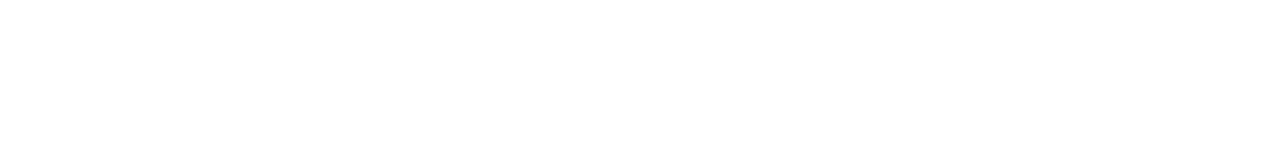
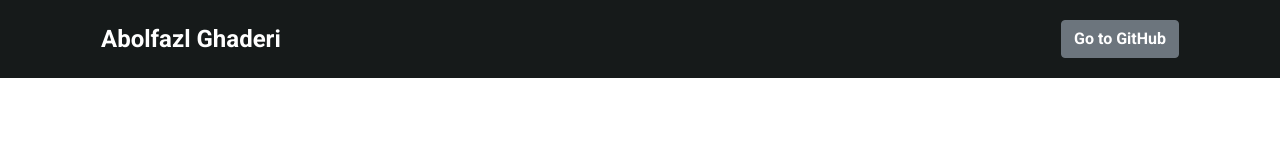
Before and after one commit to AbolfazlGhaderi/LSN-Doc, a plain HTML site: page index.html in a window 1280 px wide. Drawn offline with nearby package versions, Linux system fonts and the light colour scheme.

Commit message:
Add -> Create Navbar

```diff
--- a/index.html
+++ b/index.html
@@ -22,7 +22,66 @@
 
 <body style="font-family: 'Fira Code','Roboto';">
 
+    <div style=" background-color: #161a1a;">
 
+        <nav class="navbar navbar-dark container py-3"
+            style="font-family:'Roboto'; font-weight: bold; background-color: #161a1a;">
+            <div class="container-fluid">
+                <a class="navbar-brand" style="font-size: 24px;">Abolfazl Ghaderi</a>
+                <a  href="" class="btn btn-secondary">Go to GitHub</a>
+
+            </div>
+        </nav>
+        <!-- <div class="container">
+            <div class="text-center py-5">
+                <p style="font-family:'Roboto'; font-weight: 700; color: white;"> A view of the entire project </p>
+
+            </div>
+
+            <div class=" justify-content-center d-flex">
+
+
+                <div id="carouselExampleIndicators" class="carousel slide  w-75 h-50" data-ride="carousel">
+                    <ol class="carousel-indicators">
+                        <li data-target="#carouselExampleIndicators" data-slide-to="0" class="active"></li>
+                        <li data-target="#carouselExampleIndicators" data-slide-to="1"></li>
+                        <li data-target="#carouselExampleIndicators" data-slide-to="2"></li>
+                        <li data-target="#carouselExampleIndicators" data-slide-to="3"></li>
+                        <li data-target="#carouselExampleIndicators" data-slide-to="4"></li>
+
+                    </ol>
+                    <div class="carousel-inner">
+                        <div class="carousel-item active">
+                            <img class="d-block w-100" src="./1index.jpg" alt="First slide">
+                        </div>
+                        <div class="carousel-item">
+                            <img class="d-block w-100" src="./2index.jpg" alt="Second slide">
+                        </div>
+                        <div class="carousel-item">
+                            <img class="d-block w-100" src="./3index.jpg" alt="Third slide">
+                        </div>
+                        <div class="carousel-item">
+                            <img class="d-block w-100" src="./4index.jpg" alt="Fourth slide">
+                        </div>
+                        <div class="carousel-item">
+                            <img class="d-block w-100" src="./5index.jpg" alt="Fifth slide">
+                        </div>
+                    </div>
+                    <a class="carousel-control-prev" href="#carouselExampleIndicators" role="button" data-slide="prev">
+                        <span class="carousel-control-prev-icon" aria-hidden="true"></span>
+                        <span class="sr-only">Previous</span>
+                    </a>
+                    <a class="carousel-control-next" href="#carouselExampleIndicators" role="button" data-slide="next">
+                        <span class="carousel-control-next-icon" aria-hidden="true"></span>
+                        <span class="sr-only">Next</span>
+                    </a>
+                </div>
+
+            </div>
+
+        </div> -->
+
+    </div>
 
 </body>
 
```
